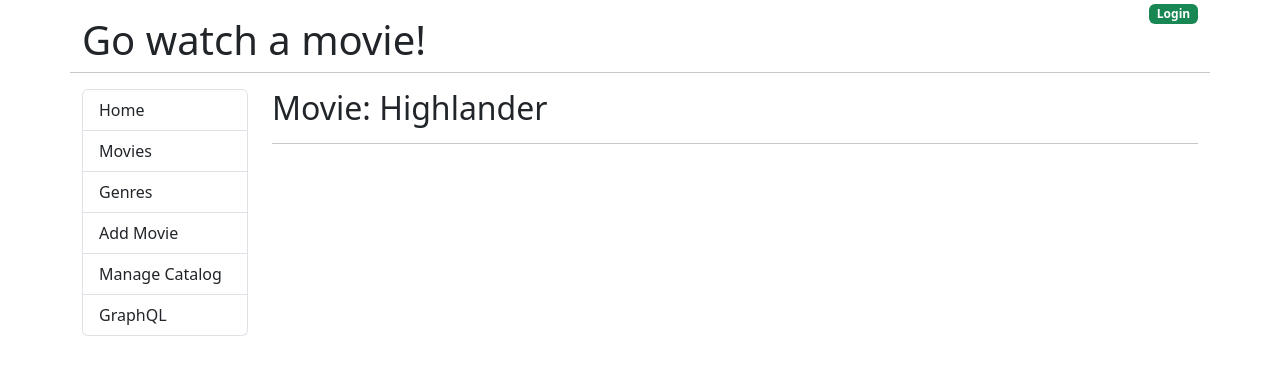
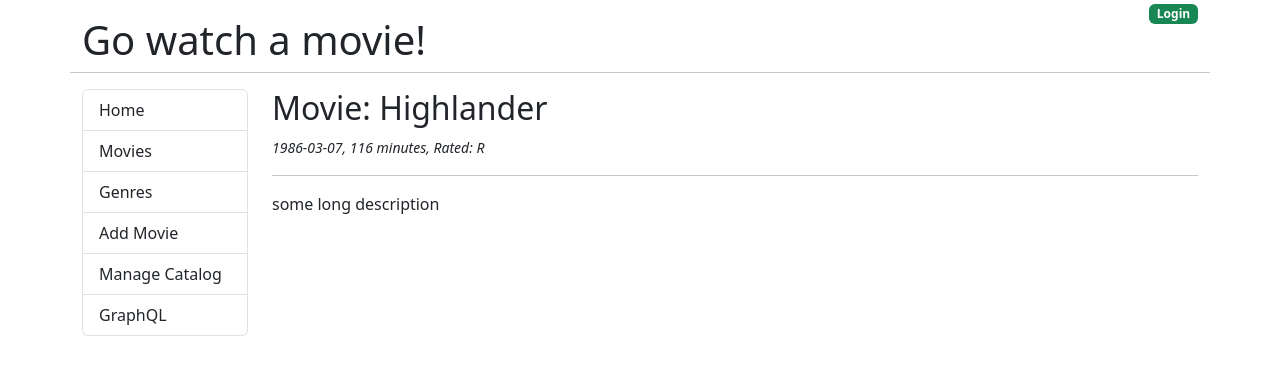
Before and after one commit to ramky/working-with-react-and-go, a React (Create React App) app in the folder go-movies-front-end/: page /movies/1 in a window 1280 px wide. Shown: the top 374 px of the page. Built offline with nearby package versions, Linux system fonts and the light colour scheme.

Commit message:
displaying more movie attributes

```diff
--- a/go-movies-front-end/src/components/Movie.js
+++ b/go-movies-front-end/src/components/Movie.js
@@ -13,7 +13,9 @@
   return (
       <div>
       <h2>Movie: {movie.title}</h2>
-        <hr />
+      <small><em>{movie.release_date}, {movie.runtime} minutes, Rated: {movie.mpaa_rating}</em></small>
+      <hr />
+      <p>{movie.description}</p>
       </div>
   )
 }
```
